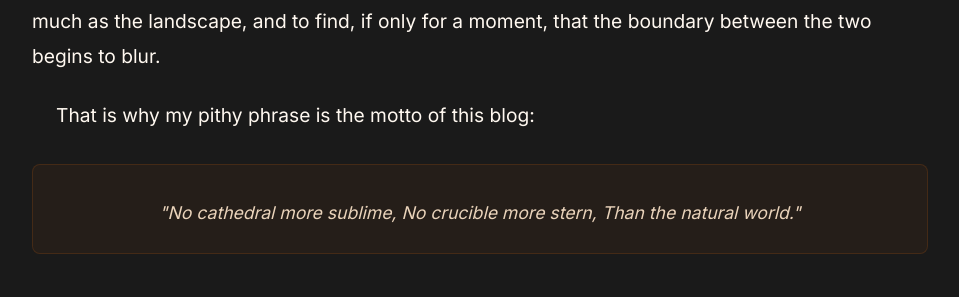
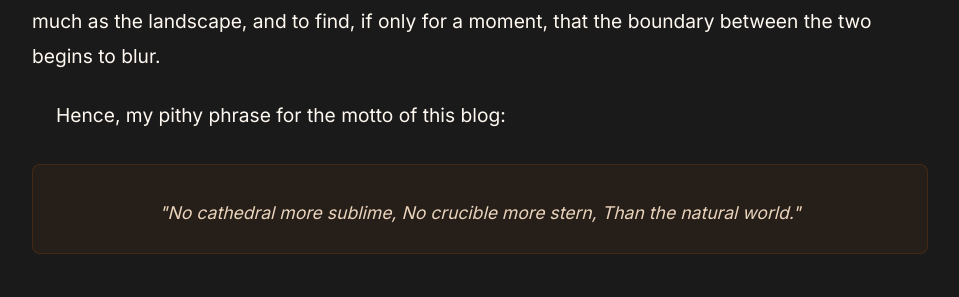
Before and after one commit to shanehaynes/OutdoorBlog, a Jekyll site: the page built from about/index.html, in a window 1280 px wide. Shown: the part 1070-1367 px from the top of the page, without its empty margins (160-1119 px from the left). Built offline with Jekyll 4.4.1, drawn with Linux system fonts in a browser that asks for light colours; some web fonts are replaced.

Commit message:
Update about page - refine motto introduction

```diff
--- a/about/index.html
+++ b/about/index.html
@@ -33,7 +33,7 @@ permalink: /about/
         these endeavors demand introspection: to confront oneself as much as the landscape, and to find, if only for a
         moment, that the boundary between the two begins to blur.</p>
 
-      <p>That is why my pithy phrase is the motto of this blog:</p>
+      <p>Hence, my pithy phrase for the motto of this blog:</p>
 
       <p><span style="text-align: center; font-style: italic; display: block">"No cathedral more sublime, No crucible more stern, Than the natural world." </span></p>
     </div>
```
